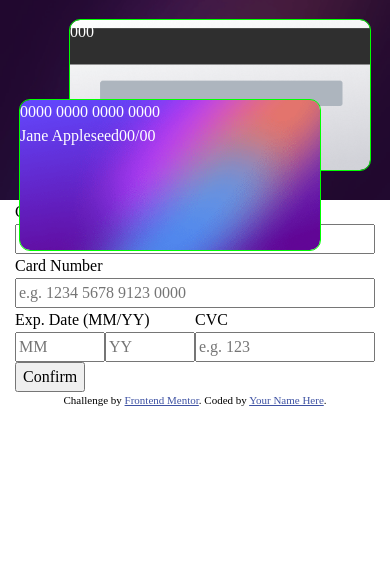
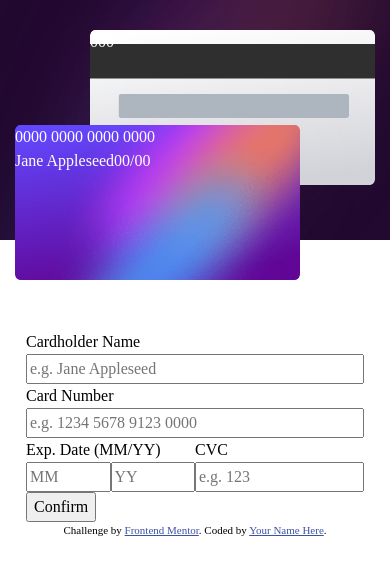
Before and after one commit to edo979/interactive-card-details-form, a website built with Vite: page index.html in a window 390 px wide. Built offline with nearby package versions, Linux system fonts and the light colour scheme.

Commit message:
mobile layout finish

```diff
--- a/scss/_components.scss
+++ b/scss/_components.scss
@@ -6,28 +6,29 @@
 }
 
 .card {
+  $card-margin: 15px;
+
   position: absolute;
-  width: 300px;
-  height: 150px;
-  border-radius: 10px;
+  width: 285px;
+  height: 155px;
+  border-radius: 5px;
 
-  outline: 1px solid lime;
   color: white;
 
   background-size: cover;
   background-position: center;
 
   &--front {
-    left: 20px;
-    top: 100px;
+    left: $card-margin;
+    top: 125px;
     z-index: 2;
 
     background-image: url('/public/images/bg-card-front.png');
   }
 
   &--back {
-    right: 20px;
-    top: 20px;
+    right: $card-margin;
+    top: 2 * $card-margin;
     z-index: 1;
 
     background-image: url('/public/images/bg-card-back.png');
--- a/scss/_layout.scss
+++ b/scss/_layout.scss
@@ -4,7 +4,7 @@
 
 .grid {
   display: grid;
-  grid: 200px 1fr / 1fr;
+  grid: 240px 1fr / 1fr;
 
   &_background,
   &_card-preview {
@@ -17,11 +17,14 @@
 
   &_card-preview {
     position: relative;
+    justify-self: center;
+    width: min(100%, 460px);
     z-index: 2;
   }
 
   &_form {
-    width: min(95%, 360px);
+    width: min(86.67vw, 360px);
+    padding-top: 90px;
     justify-self: center;
   }
 }
--- a/scss/_media-query.scss
+++ b/scss/_media-query.scss
@@ -1,7 +1,7 @@
 @media (min-width: 50em) {
   .grid {
     height: min(900px, 100vh);
-    grid: 1fr / 200px 1fr;
+    grid: 1fr / 480px 1fr;
 
     &_form,
     &_card-preview {
@@ -14,6 +14,9 @@
   }
 
   .card {
+    width: 445px;
+    height: 245px;
+
     &--front,
     &--back {
       position: unset;
@@ -26,7 +29,7 @@
       transform: translateX(50px);
     }
     &--back {
-      margin-top: 30px;
+      margin-top: 35px;
       transform: translateX(100px);
     }
   }
```
